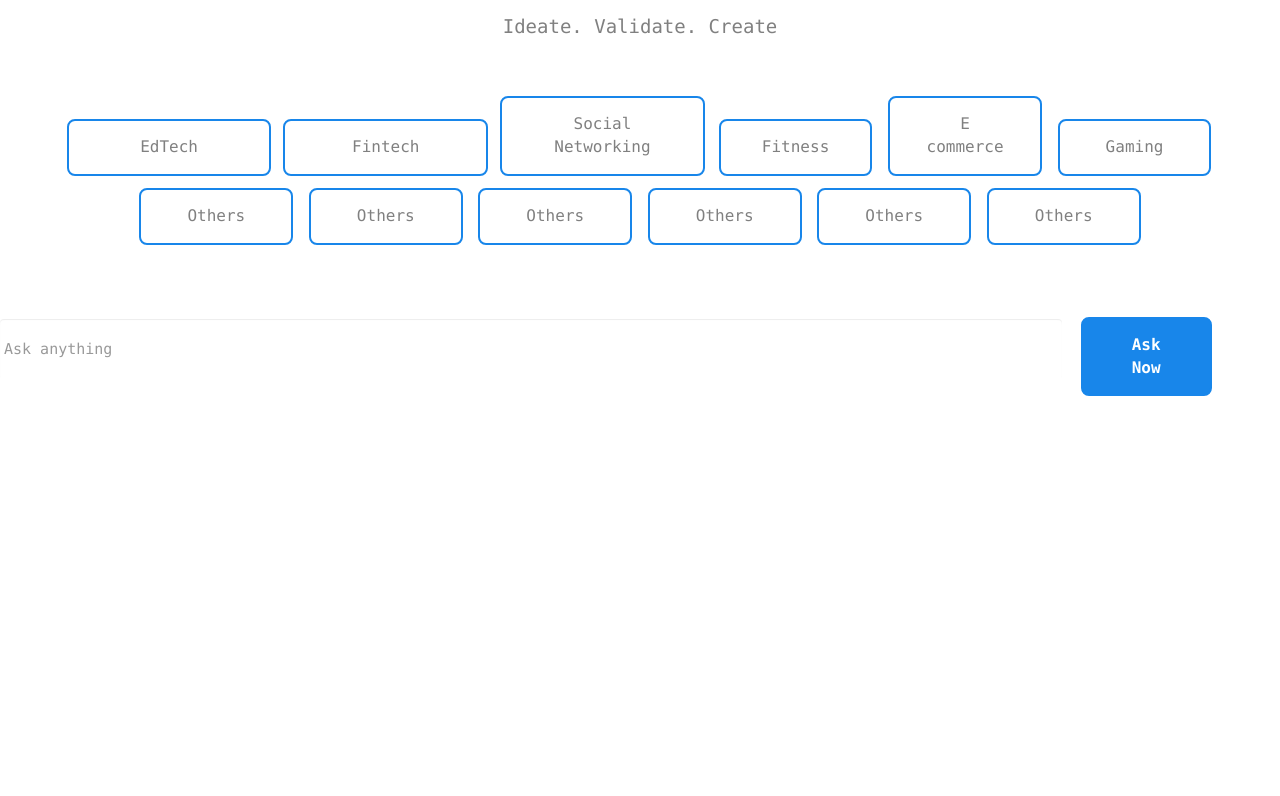
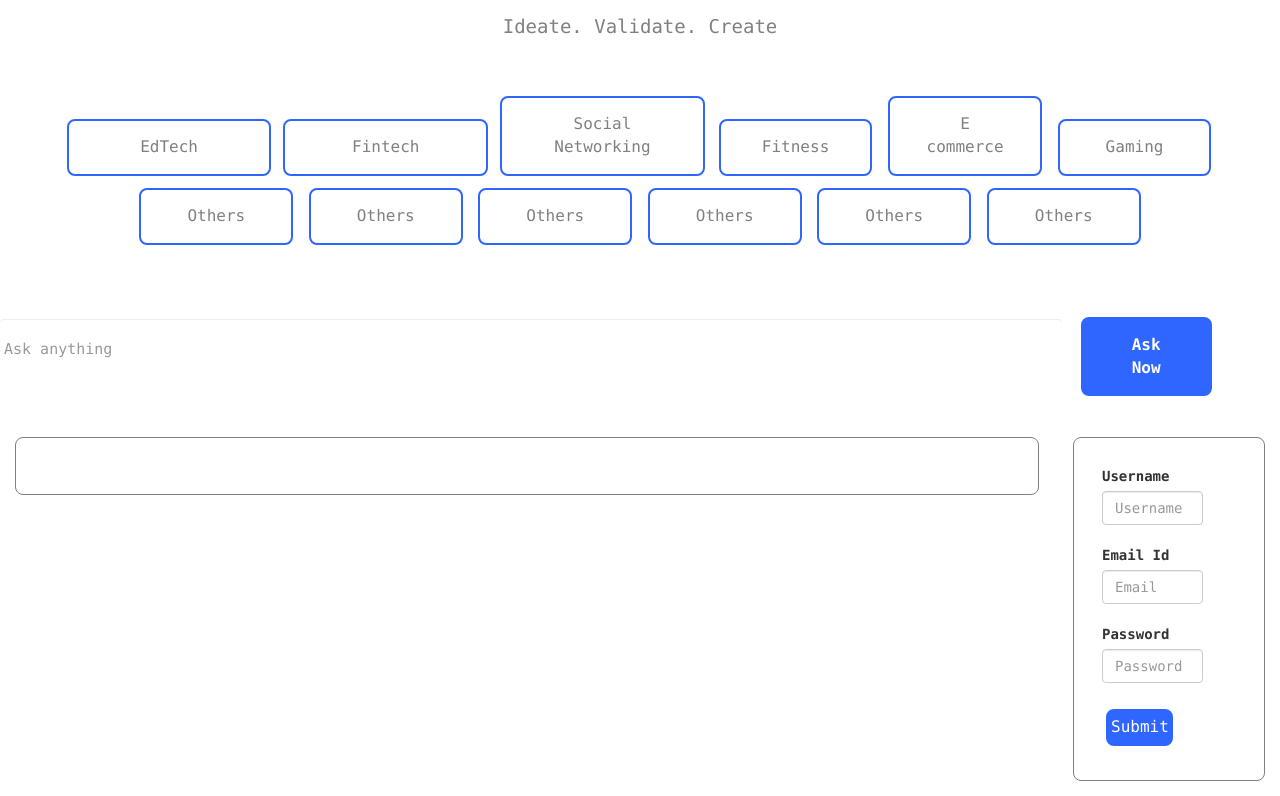
Before and after one commit to AnaghaMulay/Validiate, a plain HTML site: page index.html in a window 1280 px wide. Shown: the part 142-938 px from the top of the page. Before the commit the page ends 800 px from the top, so only its background shows below. Drawn offline with nearby package versions, Linux system fonts and the light colour scheme.

Commit message:
Add files via upload

```diff
--- a/index.html
+++ b/index.html
@@ -35,7 +35,7 @@
 
 <div class="container">
 	<h2 style="font-family: Lucida Console; ";>
-		<p style= "color:#1886ea; font-weight: bold;">VaLidiaTe.</p>
+		<p style= "color:#2f66ff; font-weight: bold;">VaLidiaTe.</p>
 	</h2>
 	</br>
 		<p style="font-family: Lucida Console; text-align: center; font-size:19px; color:gray";>Ideate. Validate. Create</p>
@@ -75,5 +75,50 @@
 
 
 
+</br>
+
+
+
+<div class="box" style = "width:15%;  border-radius: 8px;">
+  <form action="/action_page.php" >
+    <label style="font-family: Lucida Console; float:center">Username</label>
+    <input type="email" style="width:75%; font-family: Lucida Console;" class="form-control" name="lastname" placeholder="Username">
+    </br>
+    <label style="font-family: Lucida Console;" for="lname">Email Id</label>
+    <input type="email" style="width:75%; font-family: Lucida Console;" class="form-control" name="lastname" placeholder="Email">
+    </br>
+	<label style="font-family: Lucida Console;">Password</label>
+    <input type="Password" style="width:75%; font-family: Lucida Console;" class="form-control" name="firstname" placeholder="Password">
+	</br>
+
+
+
+    <input class="submit" type="submit" value="Submit">
+  </form>
+</div>
+
+
+
+
+<div class="box1" style = "width:80%;  border-radius: 8px;">
+</div>
+
+
+
+
+
+
+
+
+
+
+
+
+
+
+
+
+
+
 </body>
 </html>
--- a/style.css
+++ b/style.css
@@ -10,7 +10,7 @@ h2{
   border-radius: 8px;
   font-family: "Lucida Console", "Courier New", monospace;
   background-color: white;
-  border: 2px solid #1886ea;
+  border: 2px solid #2f66ff;
   color: gray;
   padding: 15px 32px;
   text-align: center;
@@ -25,7 +25,7 @@ h2{
   border-radius: 8px;
   font-family: "Lucida Console", "Courier New", monospace;
   background-color: white;
-  border: 2px solid #1886ea;
+  border: 2px solid #2f66ff;
   color: gray;
   padding: 15px 32px;
   text-align: center;
@@ -40,8 +40,8 @@ h2{
   width : 10%;
   border-radius: 8px;
   font-family: "Lucida Console", "Courier New", monospace;
-  background-color: #1886ea;
-  border: 2px solid #1886ea;
+  background-color: #2f66ff;
+  border: 2px solid #2f66ff;
   color: white;
   padding: 15px 32px;
   text-align: center;
@@ -88,4 +88,58 @@ input[type=text] {
   font-size: 15px;
   border: none;
   font-family: "Lucida Console", "Courier New", monospace;
+
 }
+
+
+
+
+
+
+
+
+
+.box {
+	background-color: #ffffff;
+  width: 600px;
+
+  border: 1px solid gray;
+  padding: 28px;
+  margin: 15px;
+  float:right;
+}
+
+.box1 {
+	background-color: #ffffff;
+  width: 600px;
+
+  border: 1px solid gray;
+  padding: 28px;
+  margin: 15px;
+  float:left;
+}
+
+
+
+
+
+
+
+
+
+
+.submit {
+  width : 50%;
+  border-radius: 8px;
+  font-family: "Lucida Console", "Courier New", monospace;
+  background-color: #2f66ff;
+  border: 2px solid #2f66ff;
+  color: white;
+  padding: 5px 3px;
+  text-align: center;
+  text-decoration: none;
+  display: inline-block;
+  font-size: 16px;
+  margin: 6px 4px;
+  cursor: pointer;
+}
```
